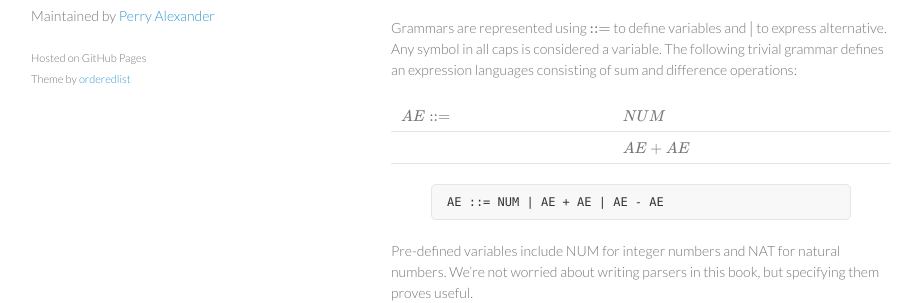
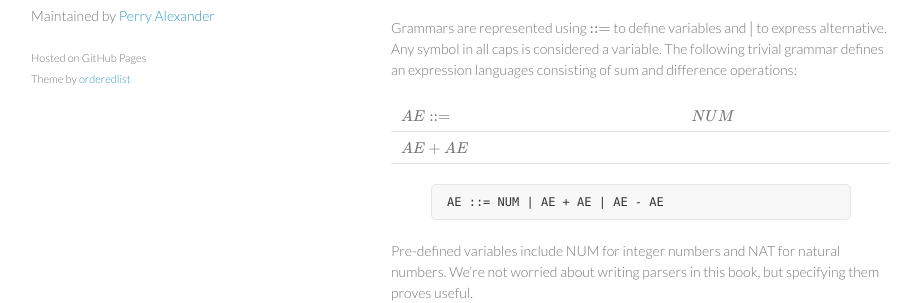
Before and after one commit to ku-sldg/plih, a Jekyll site: the page built from _posts/2016-06-13-Notations-and-Preliminaries.md, in a window 1280 px wide. Shown: the part 742-1045 px from the top of the page, without its empty margins (179-1101 px from the left). Built offline with Jekyll 4.4.1, drawn with Linux system fonts in a browser that asks for light colours; formulas are drawn with MathJax 3.

```diff
--- a/_posts/2016-06-13-Notations-and-Preliminaries.md
+++ b/_posts/2016-06-13-Notations-and-Preliminaries.md
@@ -38,7 +38,7 @@ data AE = Num Int
 Grammars are represented using $::=$ to define variables and $\mid$ to express alternative.  Any symbol in all caps is considered a variable.  The following trivial grammar defines an expression languages consisting of sum and difference operations:
 
 $AE ::=$ | $NUM$ |
-| $AE + AE$ |
+$AE + AE$ ||
 
 {% highlight text %}
 AE ::= NUM | AE + AE | AE - AE
```
